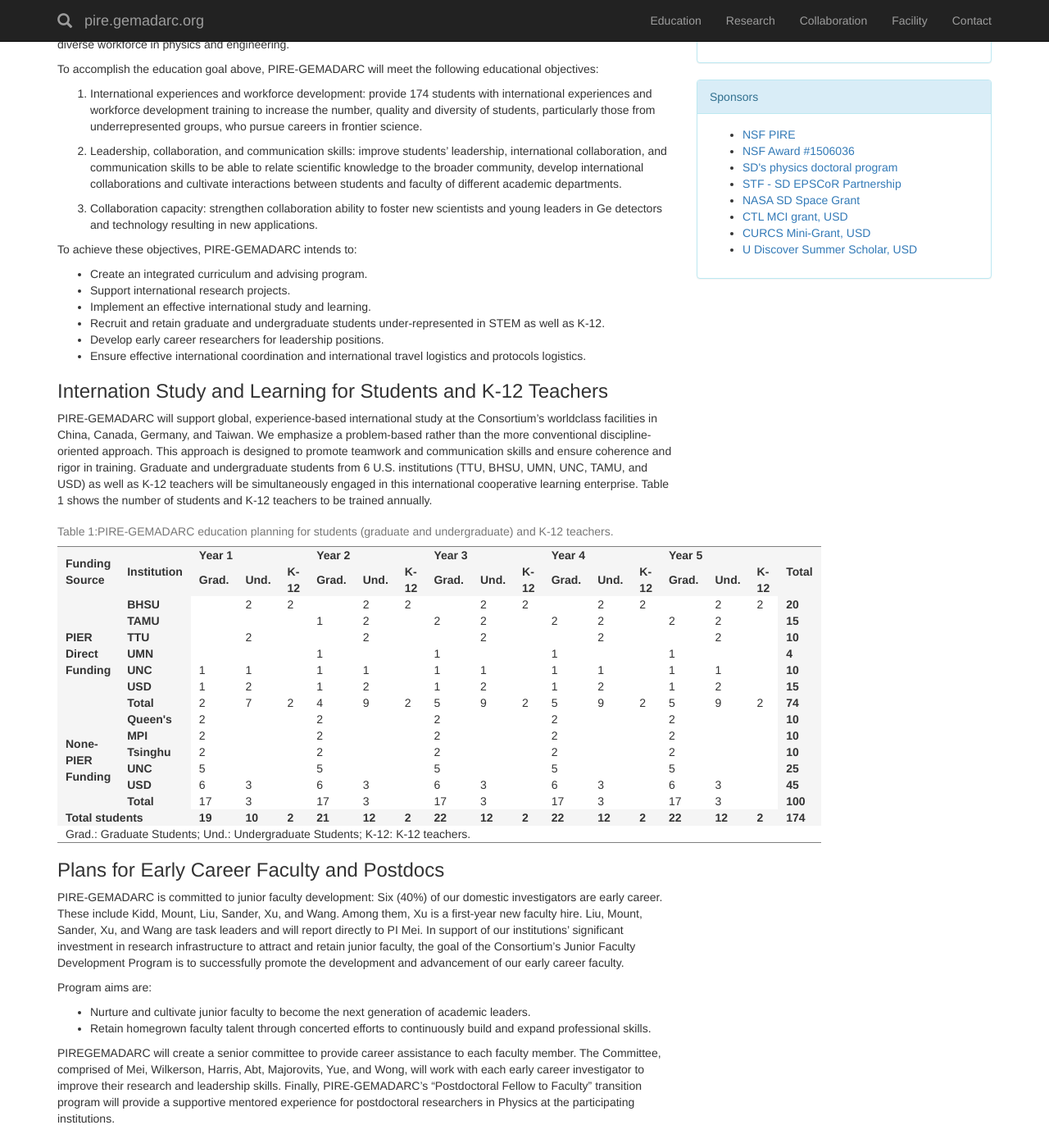
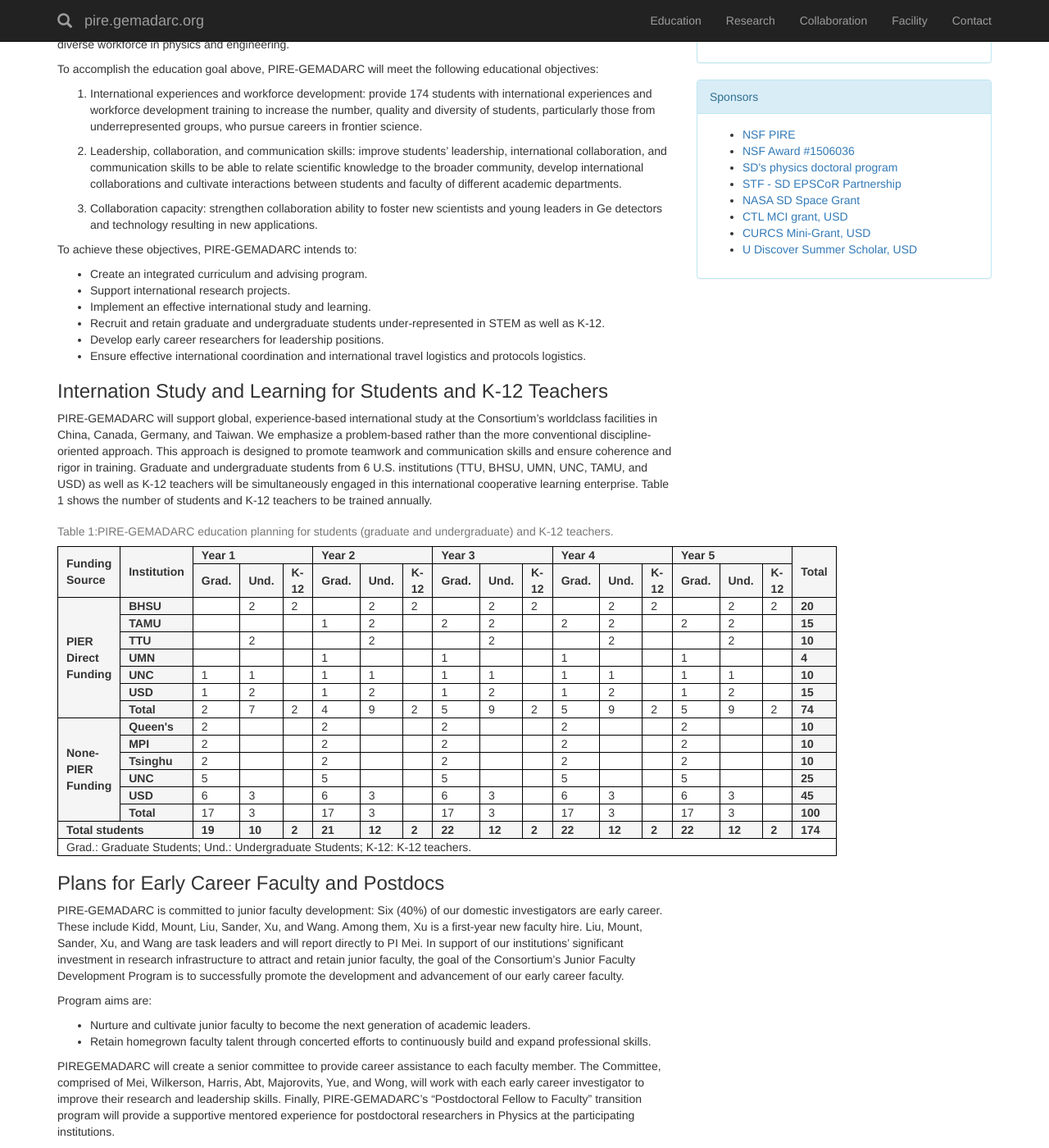
Before and after one commit to gemadarc/gemadarc.github.io, a Jekyll site: the page built from edu.md, in a window 1280 px wide and 1400 px high, scrolled down 166 px. Shown: the whole window at 82% size. Built offline with Jekyll 4.4.1, drawn with Linux system fonts in a browser that asks for light colours; nearby versions of some CDN libraries; our own code applies the rules of GitHub Pages for plain Markdown files.

Commit message:
Update edu.md

```diff
--- a/edu.md
+++ b/edu.md
@@ -33,7 +33,15 @@ from 6 U.S. institutions (TTU, BHSU, UMN, UNC, TAMU, and USD) as well as K-12 te
 simultaneously engaged in this international cooperative learning enterprise. Table 1 shows the number of
 students and K-12 teachers to be trained annually.
 
+<html>
+<style>
+table, th, td {
+    border: 1px solid black;
+}
 
+</style>
+
+<body>
 <table>
 <caption>Table 1:PIRE-GEMADARC education planning for students (graduate and undergraduate) and K-12 teachers.</caption>
 <tr>
@@ -356,6 +364,8 @@ students and K-12 teachers to be trained annually.
 </tr>
 
 </table>
+</body>
+</html>
 
 ### Plans for Early Career Faculty and Postdocs
 PIRE-GEMADARC is committed to junior faculty development: Six (40%) of our domestic investigators
```
